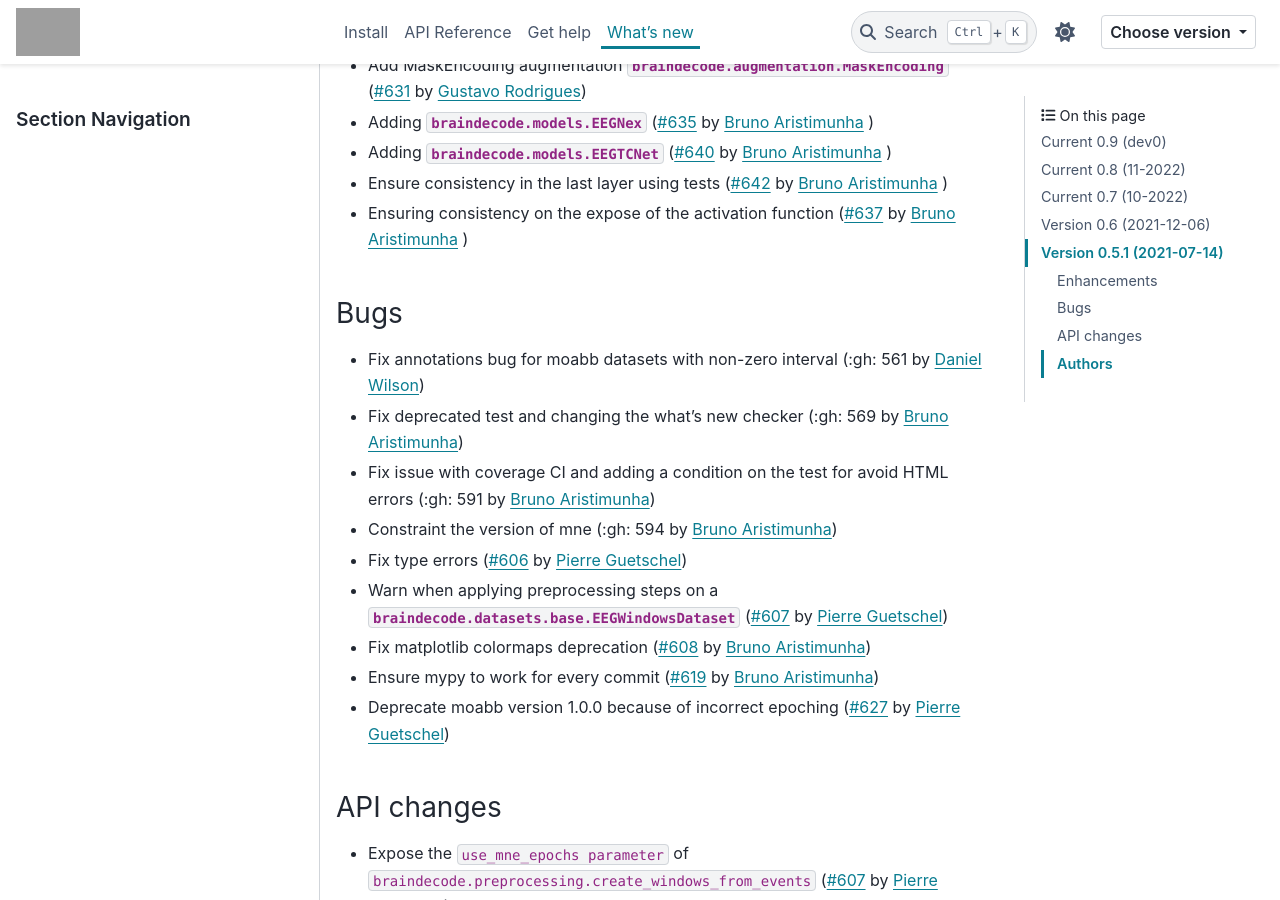
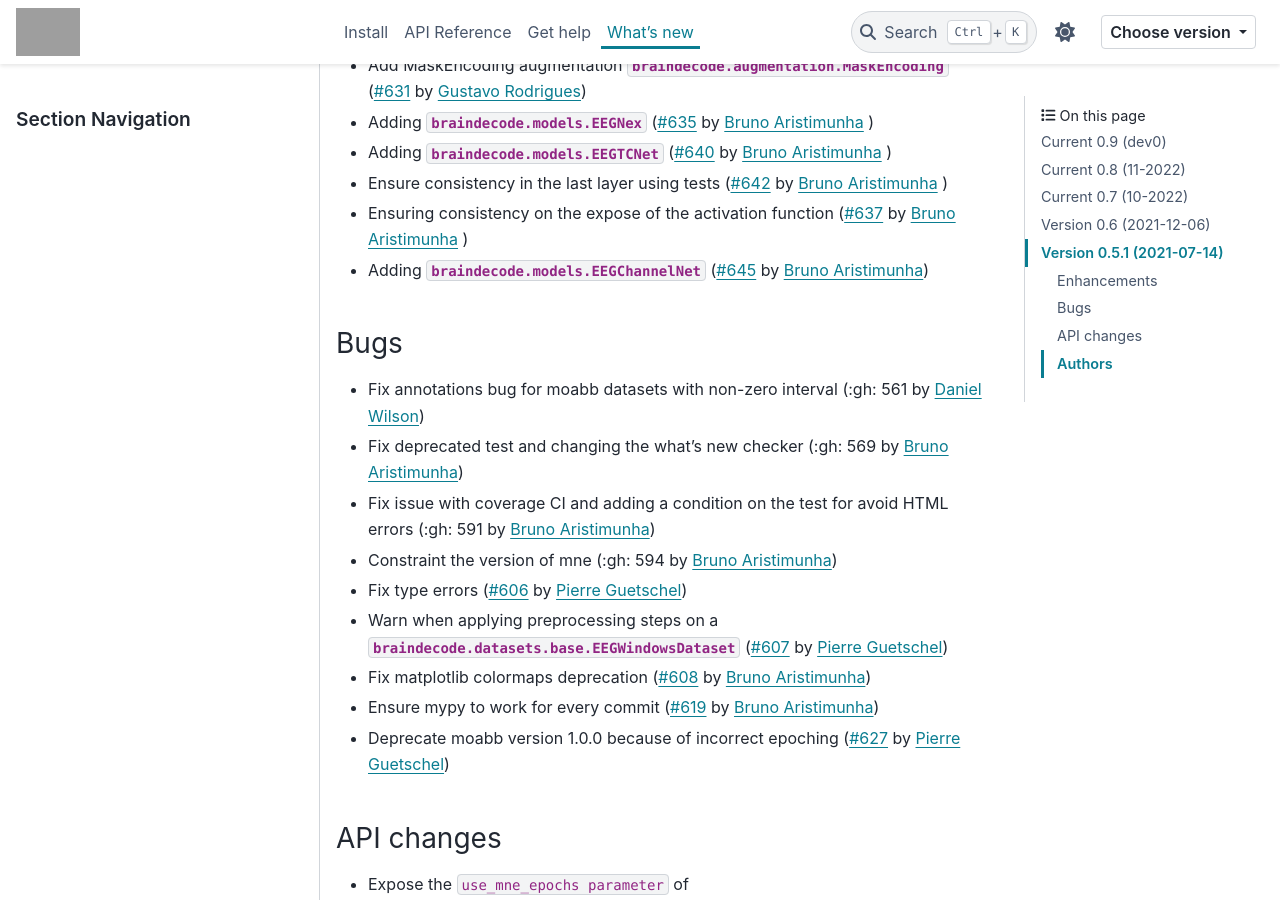
Before and after one commit to braindecode/braindecode, a Sphinx documentation site: the page built from docs/whats_new.rst, in a window 1280 px wide and 900 px high, scrolled down 1394 px. Built offline with Sphinx 7.4.7 and the PyData theme 0.15.4, drawn with Linux system fonts in a browser that asks for light colours; pages that are not in the unit, such as notebooks, are missing from menus; comment, search, counter and statistics services are not loaded; cross-references to code outside the pages are shown as plain code; grey boxes are pictures that could not be loaded.

Commit message:
DOC: updating whats new file

```diff
--- a/docs/whats_new.rst
+++ b/docs/whats_new.rst
@@ -50,7 +50,7 @@ Enhancements
 - Adding :class:`braindecode.models.EEGTCNet`  (:gh:`640` by `Bruno Aristimunha`_ )
 - Ensure consistency in the last layer using tests (:gh:`642` by `Bruno Aristimunha`_ )
 - Ensuring consistency on the expose of the activation function (:gh:`637` by `Bruno Aristimunha`_ )
-
+- Adding :class:`braindecode.models.EEGChannelNet` (:gh:`645` by `Bruno Aristimunha`_)
 
 Bugs
 ~~~~
```
